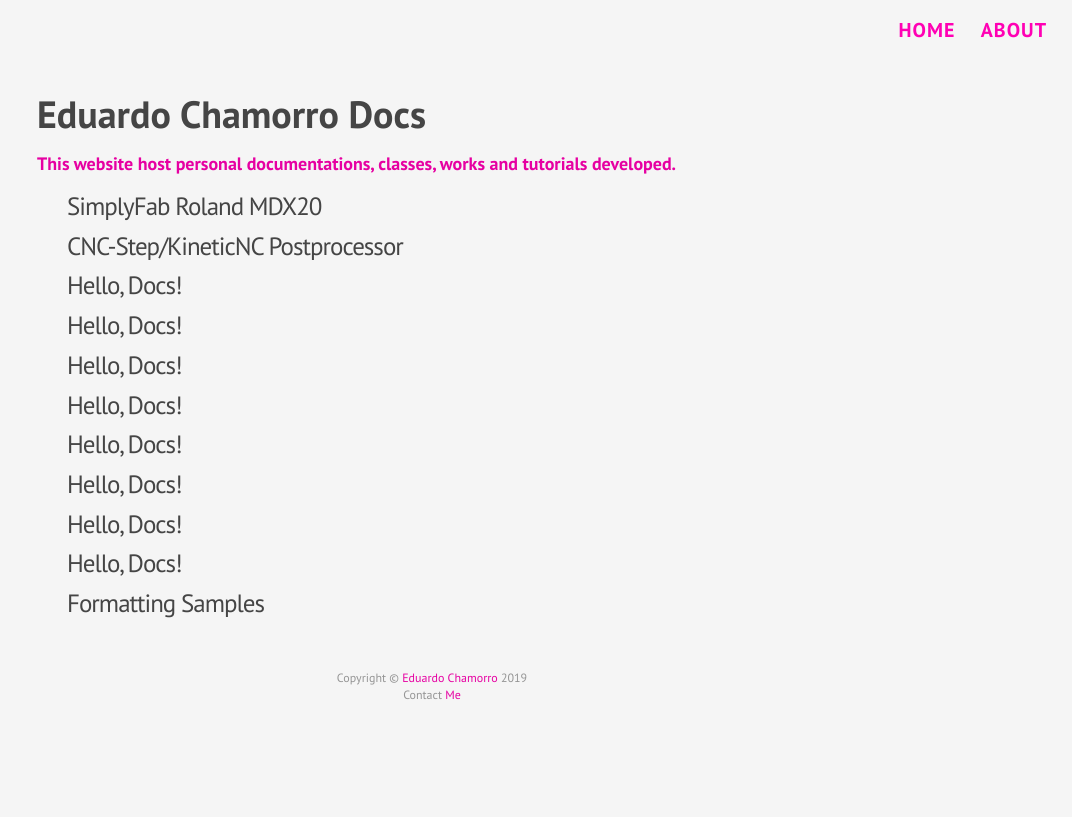
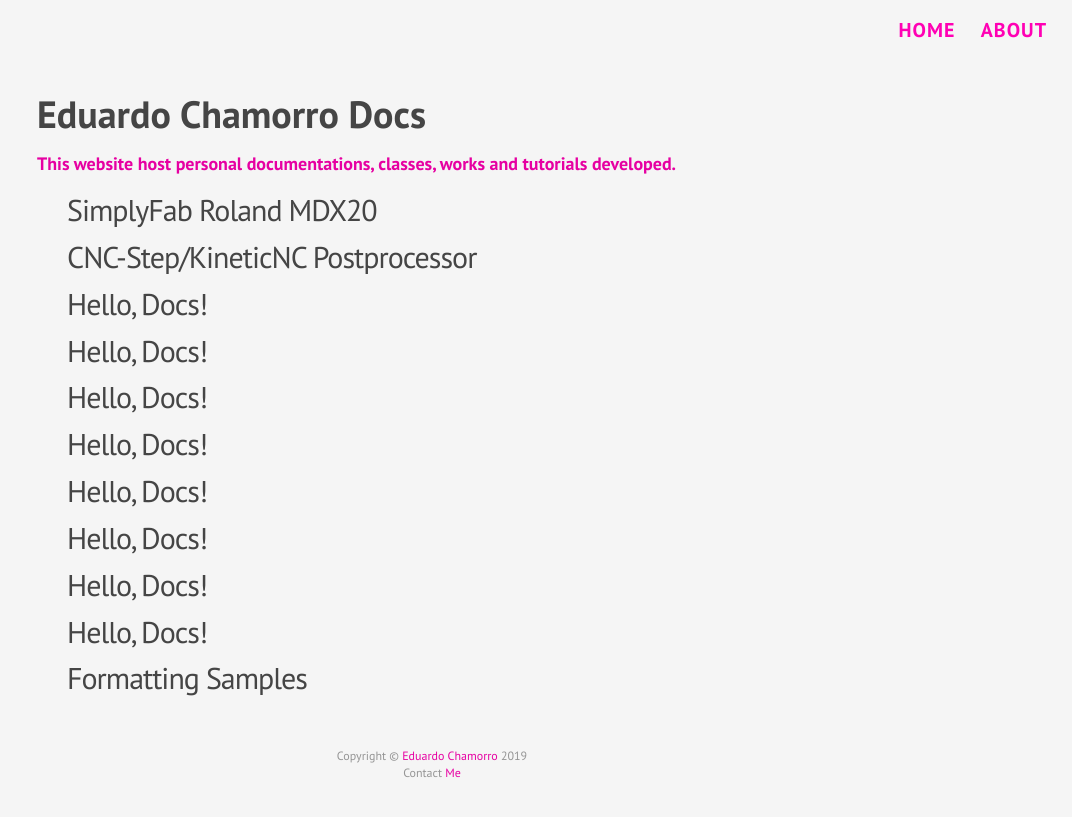
Before and after one commit to EDUARDOCHAMORRO/docs, a Jekyll site: the page built from index.html, in a window 1280 px wide. Shown: the top 817 px of the page, without its empty margins (208-1280 px from the left). Built offline with Jekyll 4.4.1, drawn with Linux system fonts in a browser that asks for light colours; nearby versions of some CDN libraries.

Commit message:
typo size

```diff
--- a/_sass/_layout.scss
+++ b/_sass/_layout.scss
@@ -124,7 +124,7 @@
     .post-link {
         font-family: 'PT Sans', Helvetica, Arial, sans-serif; //'Open Sans';
         font-weight: 100; //300;
-        font-size: 25px;// 1.5em;
+        font-size: 30px;// 1.5em;
         letter-spacing: -1px;
         color: #454545;
         display: block;
```
